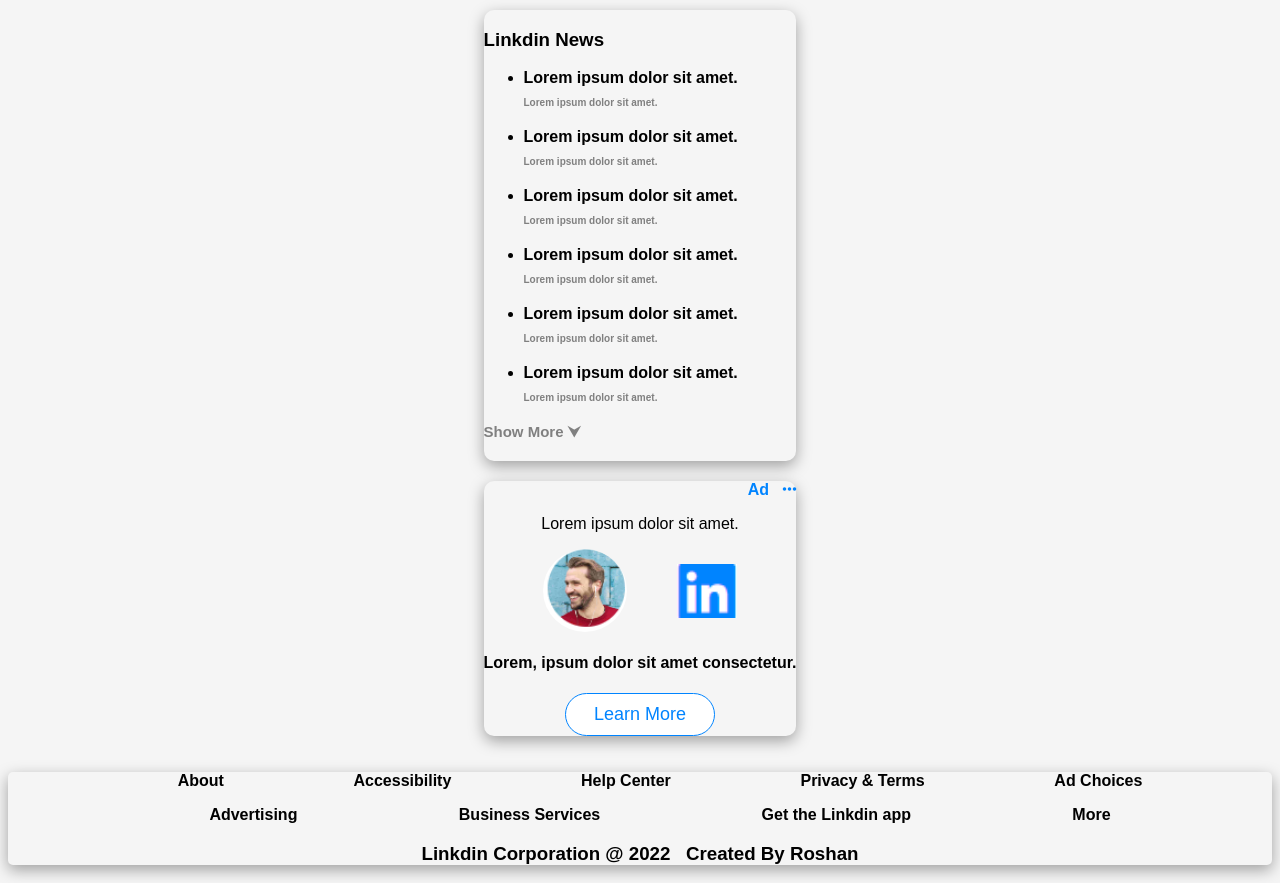
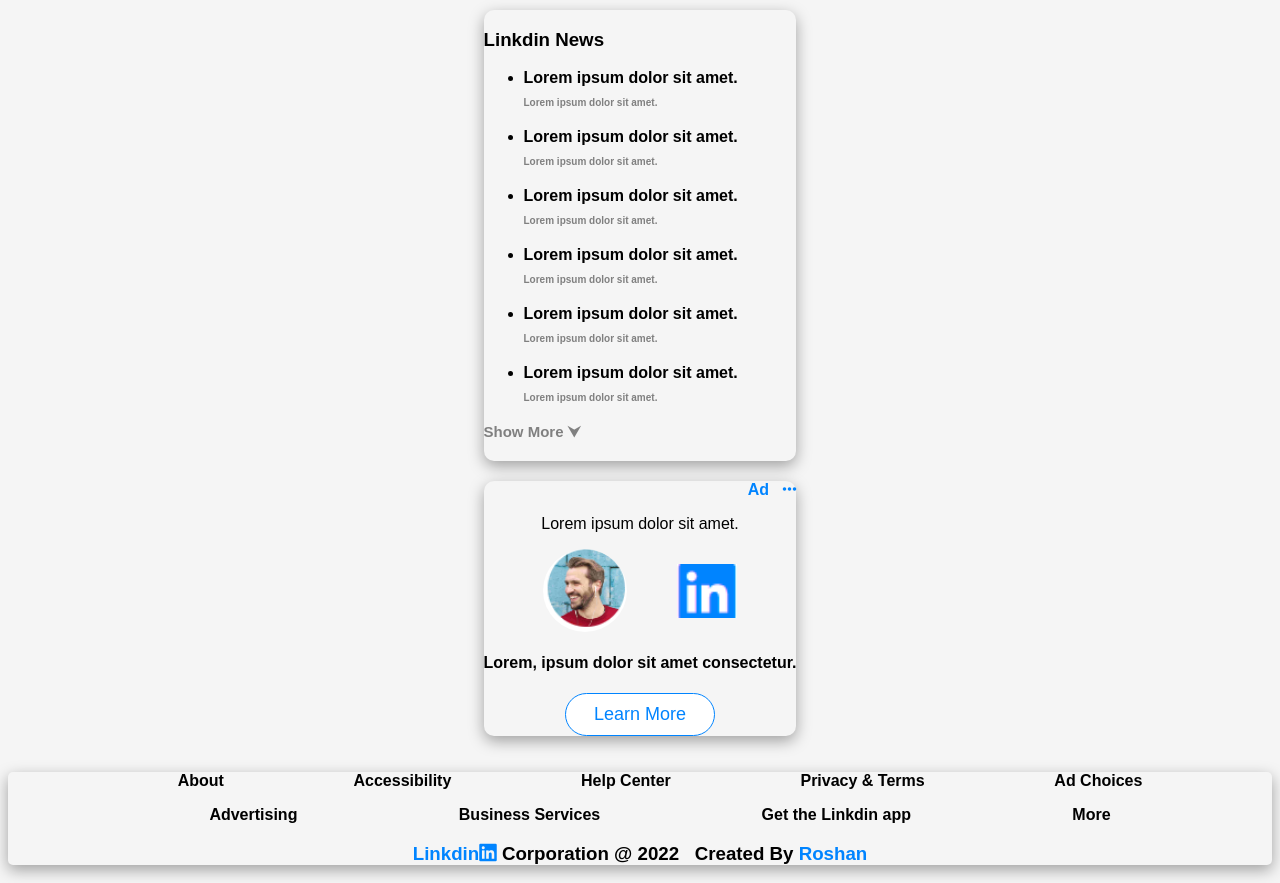
Before and after one commit to RonLog/LinkdinClone.com, a plain HTML site: page index.html in a window 1280 px wide. Shown: the part 917-1800 px from the top of the page. Drawn offline with Linux system fonts and the light colour scheme.

Commit message:
added logo or color to foote

```diff
--- a/index.html
+++ b/index.html
@@ -254,7 +254,10 @@
         </ul>
       </div>
       <div class="foot_down">
-        <h3>Linkdin Corporation @ 2022 &nbsp;&nbsp;Created By Roshan</h3>
+        <h3>
+          <span>Linkdin<i class="fa-brands fa-linkedin"></i></span> Corporation
+          @ 2022 &nbsp;&nbsp;Created By <span>Roshan</span>
+        </h3>
       </div>
     </footer>
 
--- a/style.css
+++ b/style.css
@@ -400,6 +400,14 @@ footer {
     text-align: center;
 }
 
+.foot_down h3 span {
+    color: rgb(0, 132, 255);
+}
+
+.foot_down h3 i {
+    font-size: 20px;
+}
+
 .base {
     border-radius: 10px;
     border: 1px solid gray;
```
